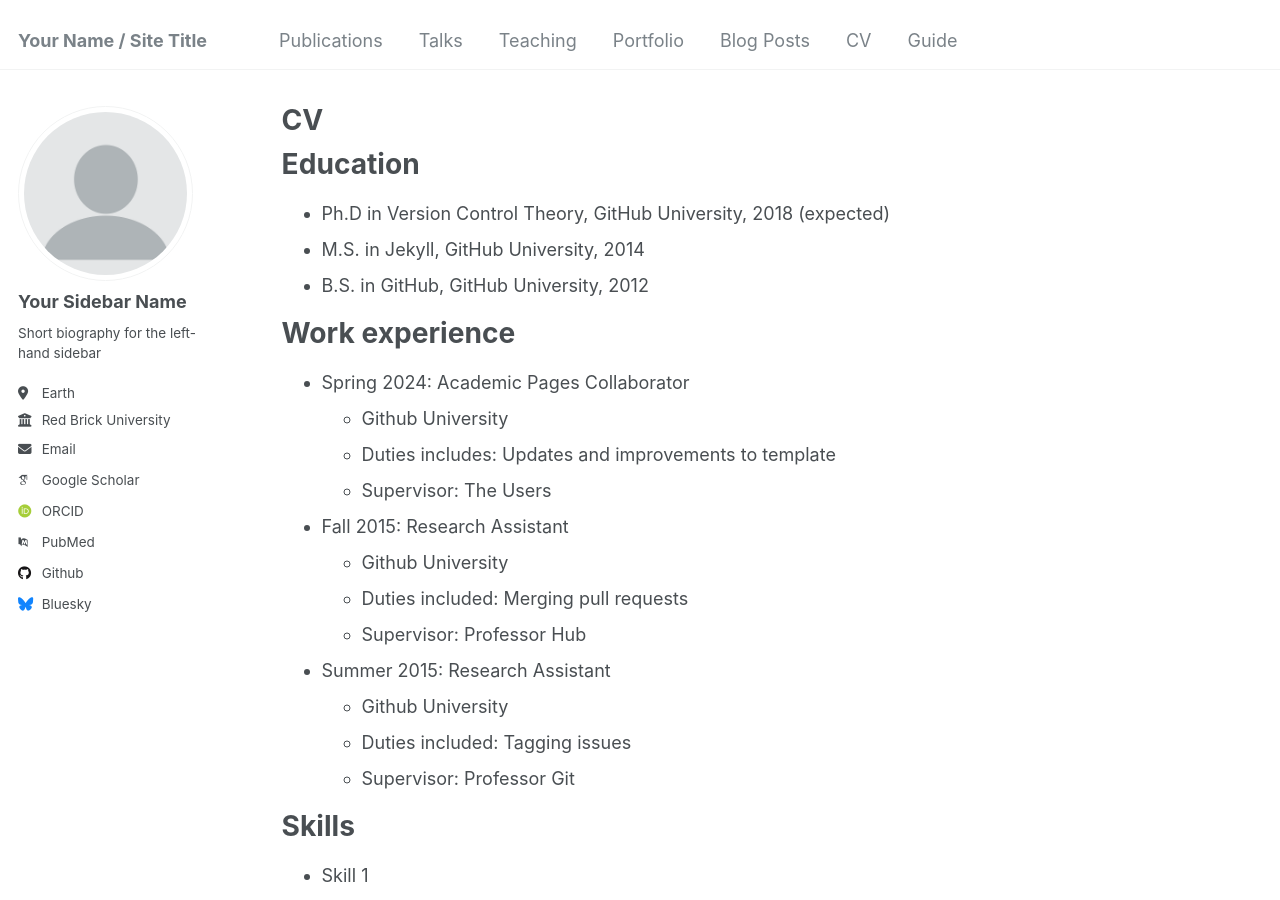
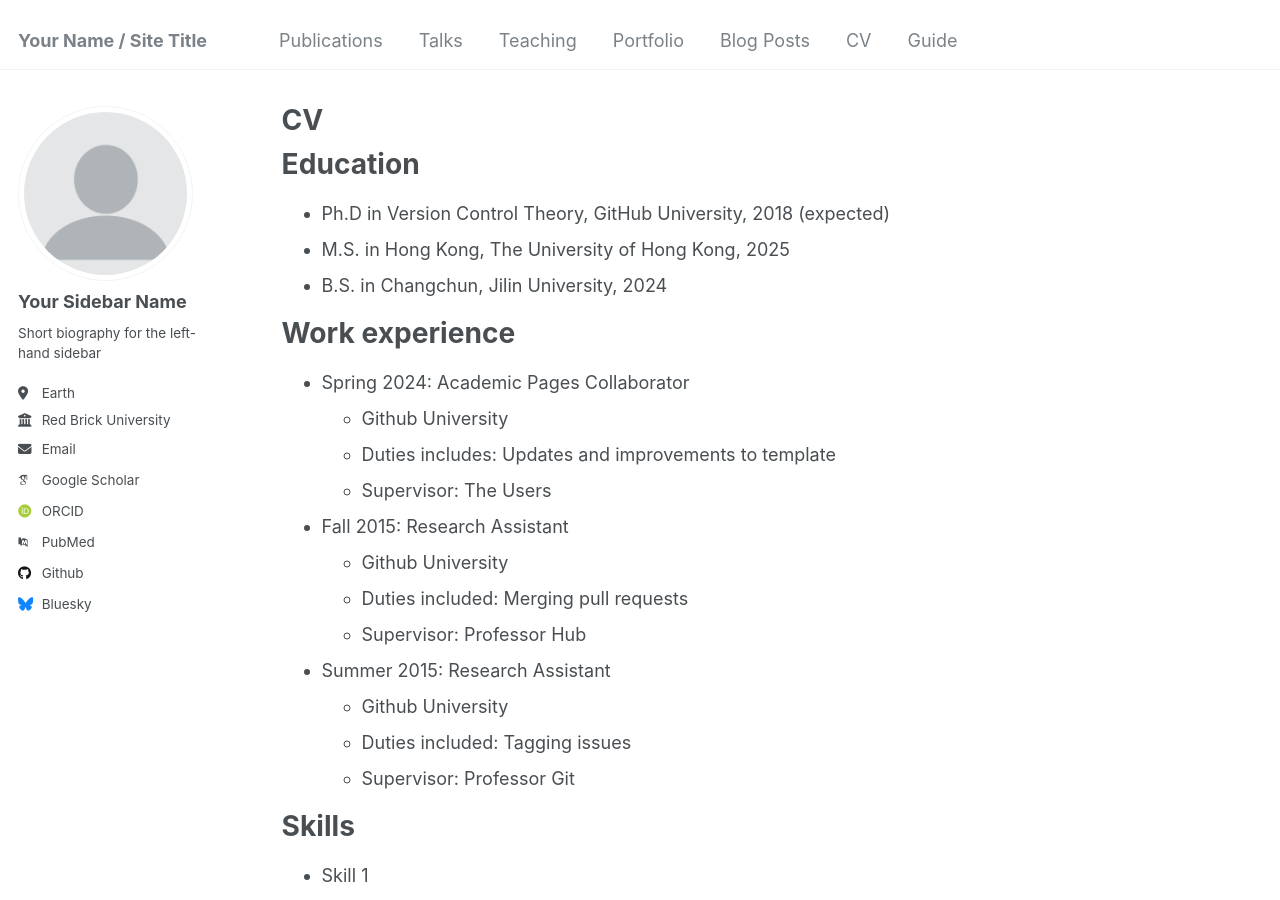
Before and after one commit to Tommy-Xin/Tommy-Xin.github.io, a Jekyll site: the page built from _pages/cv.md, in a window 1280 px wide and 900 px high. Built offline with Jekyll 4.4.1, drawn with Linux system fonts in a browser that asks for light colours; some web fonts are replaced.

Commit message:
Update cv.md

```diff
--- a/_pages/cv.md
+++ b/_pages/cv.md
@@ -12,8 +12,8 @@
 Education
 ======
 * Ph.D in Version Control Theory, GitHub University, 2018 (expected)
-* M.S. in Jekyll, GitHub University, 2014
-* B.S. in GitHub, GitHub University, 2012
+* M.S. in Hong Kong, The University of Hong Kong, 2025
+* B.S. in Changchun, Jilin University, 2024
 
 Work experience
 ======
```
